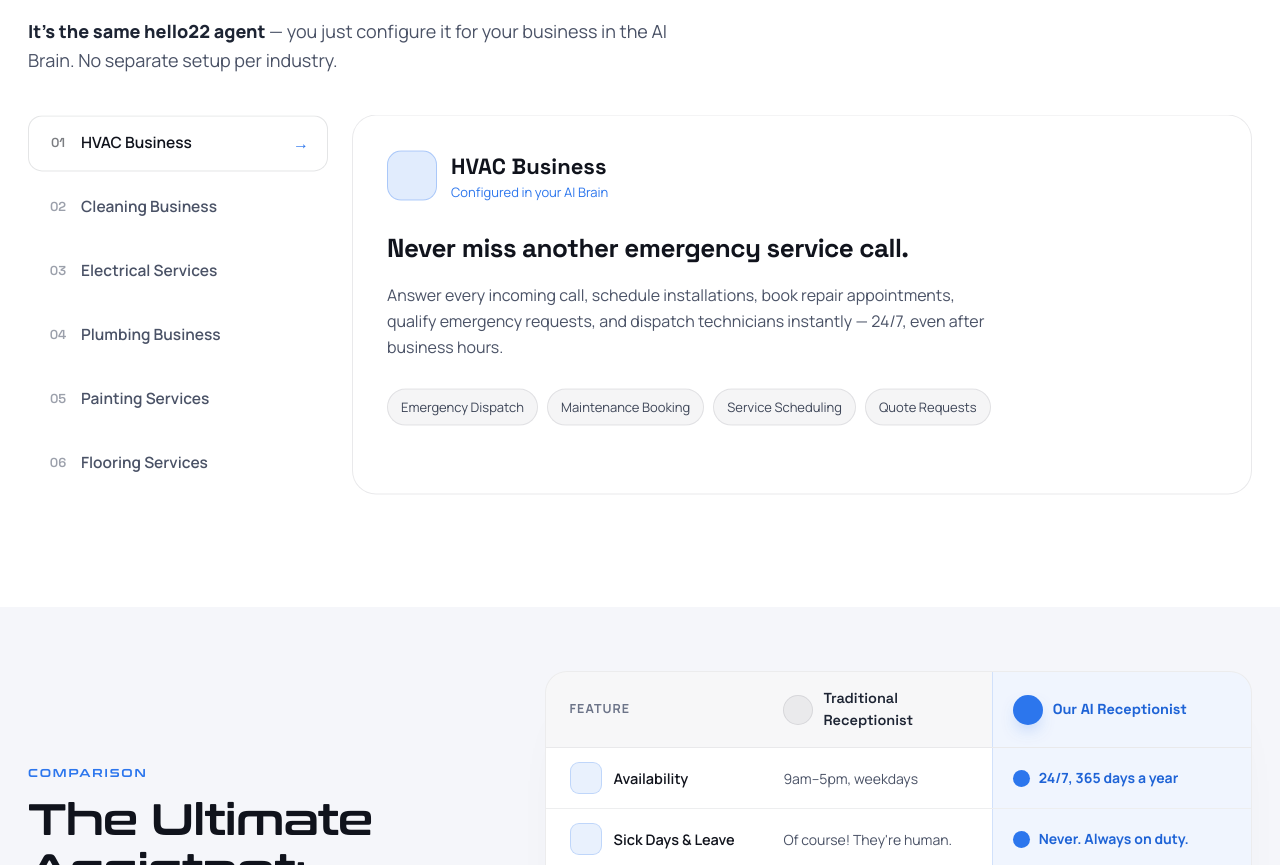
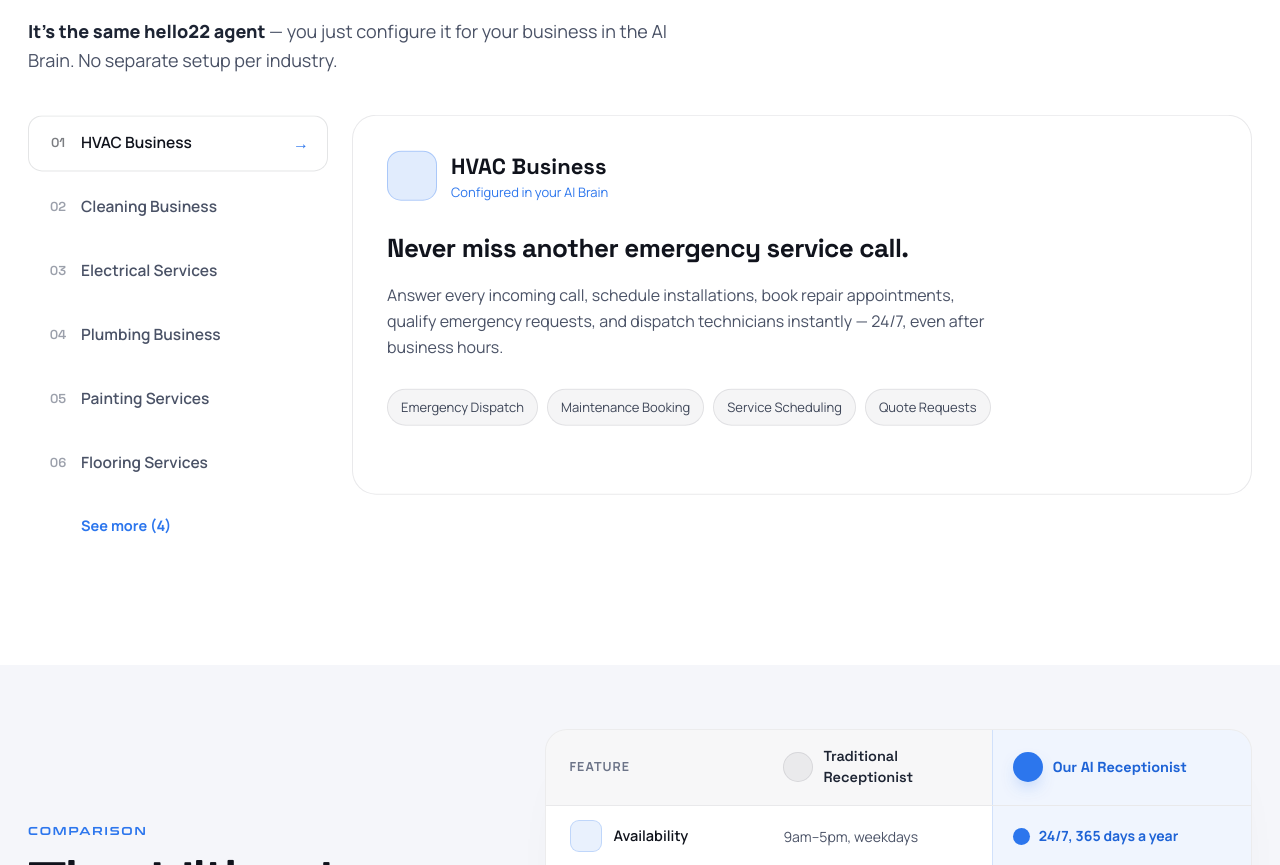
Before and after one commit to hello22ai/landing-page, a Next.js app: page / in a window 1280 px wide. Shown: the part 5941-6806 px from the top of the page. Built offline with nearby package versions, Linux system fonts and the light colour scheme.

Commit message:
Update Hello22Site.tsx

```diff
--- a/components/site22/Hello22Site.tsx
+++ b/components/site22/Hello22Site.tsx
@@ -118,6 +118,10 @@
   { name: "Plumbing Business", icon: "fa-faucet-drip", kpi: "3m 47s avg call duration", title: "Turn plumbing emergencies into booked jobs automatically.", body: "Answer urgent plumbing enquiries, schedule repairs, prioritize emergency leaks, collect customer details, and dispatch technicians immediately.", stats: [{ v: "3m 47s", l: "Avg call" }, { v: "95%", l: "Jobs scheduled" }, { v: "4.9/5", l: "Customer rating" }], tags: ["Emergency Plumbing", "Leak Detection", "Appointment Booking", "Technician Dispatch"] },
   { name: "Painting Services", icon: "fa-paint-roller", kpi: "3m 05s avg call duration", title: "Convert more quote requests into paying customers.", body: "Qualify painting enquiries, collect project details, schedule site inspections, send estimates, and book consultations automatically with every incoming call.", stats: [{ v: "3m 05s", l: "Avg call" }, { v: "88%", l: "Quotes booked" }, { v: "4.8/5", l: "Client satisfaction" }], tags: ["Quote Requests", "Site Visits", "Residential Painting", "Commercial Projects"] },
   { name: "Flooring Services", icon: "fa-ruler-combined", kpi: "3m 34s avg call duration", title: "Capture every flooring enquiry before your competitors do.", body: "Book flooring consultations, collect room measurements, answer product questions, schedule on-site estimates, and follow up automatically with potential customers.", stats: [{ v: "3m 34s", l: "Avg call" }, { v: "90%", l: "Consultations booked" }, { v: "4.9/5", l: "Customer satisfaction" }], tags: ["Floor Estimates", "Installation Booking", "Product Enquiries", "Site Measurement"] },
+  { name: "Carpenter", icon: "fa-hammer", kpi: "3m 18s avg call duration", title: "Book more carpentry projects without missing a call.", body: "Capture every enquiry, schedule on-site consultations, answer service questions, collect project details, and qualify leads before they reach your team.", stats: [{ v: "3m 18s", l: "Avg call" }, { v: "90%", l: "Leads captured" }, { v: "4.8/5", l: "Customer satisfaction" }], tags: ["Custom Furniture", "Site Visits", "Quote Requests", "Lead Qualification"] },
+  { name: "Handyman", icon: "fa-screwdriver-wrench", kpi: "2m 49s avg call duration", title: "Handle every repair request, even after hours.", body: "Answer customer enquiries, book repair appointments, prioritize urgent jobs, collect job details, and route requests to the right technician automatically.", stats: [{ v: "2m 49s", l: "Avg call" }, { v: "92%", l: "Jobs booked" }, { v: "4.8/5", l: "Customer rating" }], tags: ["Repair Booking", "Job Scheduling", "Emergency Repairs", "Customer Support"] },
+  { name: "Fencing Contractors", icon: "fa-road-barrier", kpi: "3m 22s avg call duration", title: "Convert fencing enquiries into booked site inspections.", body: "Schedule consultations, capture property details, answer common questions, qualify fencing projects, and book on-site measurements without missing a lead.", stats: [{ v: "3m 22s", l: "Avg call" }, { v: "89%", l: "Inspections booked" }, { v: "4.9/5", l: "Customer satisfaction" }], tags: ["Site Inspections", "Quote Requests", "Property Measurements", "Project Scheduling"] },
+  { name: "Pool Cleaners", icon: "fa-water-ladder", kpi: "2m 41s avg call duration", title: "Keep your schedule full with automated booking.", body: "Book recurring pool cleaning services, answer maintenance enquiries, schedule emergency visits, and send appointment confirmations automatically.", stats: [{ v: "2m 41s", l: "Avg call" }, { v: "94%", l: "Bookings confirmed" }, { v: "4.8/5", l: "Customer rating" }], tags: ["Recurring Services", "Maintenance Booking", "Emergency Cleaning", "Appointment Confirmation"] },
 ];
 
 type Line = { role: "caller" | "agent"; name: string; text: string };
@@ -485,6 +489,7 @@
   const [greet, setGreet] = useState(0);
   const [voice, setVoice] = useState(0);
   const [useCase, setUseCase] = useState(0);
+  const [ucExpanded, setUcExpanded] = useState(false);
   const [demoPlaying, setDemoPlaying] = useState(false);
   const [demoStarted, setDemoStarted] = useState(false);
   const [demoStep, setDemoStep] = useState(0);
@@ -1089,16 +1094,20 @@
         <div className="uc-grid" style={{ display: "grid", gridTemplateColumns: "300px 1fr", gap: 24, marginTop: 40, alignItems: "start" }}>
           <div ref={ucListRef} style={{ willChange: "transform" }}>
           <div data-rv="left" className="ind-list" style={{ display: "flex", flexDirection: "column", gap: 8 }}>
-            {USECASES.map((t, i) => {
+            {(ucExpanded ? USECASES : USECASES.slice(0, 6)).map((t, i) => {
               const active = i === useCase;
               return (
                 <button key={t.name} className="ind-btn" data-active={active} onClick={() => setUseCase(i)} style={{ display: "flex", alignItems: "center", gap: 12, width: "100%", cursor: "pointer", transition: "all .22s ease", padding: "15px 18px", borderRadius: 14, fontFamily: "inherit", background: active ? "var(--s2)" : "transparent", border: active ? "1px solid var(--w13)" : "1px solid transparent", color: active ? "var(--tx)" : "var(--mut)" }}>
-                  <span className="ind-num" style={{ fontFamily: SUB, fontSize: 13, fontWeight: 600, opacity: .55, width: 22 }}>{"0" + (i + 1)}</span>
+                  <span className="ind-num" style={{ fontFamily: SUB, fontSize: 13, fontWeight: 600, opacity: .55, width: 22 }}>{(i + 1).toString().padStart(2, "0")}</span>
                   <span style={{ fontSize: 15.5, fontWeight: 600, flex: 1, textAlign: "left" }}>{t.name}</span>
                   <span className="ind-arrow" style={{ opacity: active ? 1 : 0, color: "var(--lime)", transition: "opacity .2s" }}>→</span>
                 </button>
               );
             })}
+            <button className="ind-btn" onClick={() => { if (ucExpanded && useCase > 5) setUseCase(0); setUcExpanded(!ucExpanded); }} style={{ display: "flex", alignItems: "center", gap: 12, width: "100%", cursor: "pointer", transition: "all .22s ease", padding: "15px 18px", borderRadius: 14, fontFamily: "inherit", background: "transparent", border: "1px solid transparent", color: "var(--lime)" }}>
+              <span style={{ width: 22, display: "inline-flex", justifyContent: "center" }}><i className={`fa-solid ${ucExpanded ? "fa-chevron-up" : "fa-chevron-down"}`} style={{ fontSize: 12 }} /></span>
+              <span style={{ fontSize: 14.5, fontWeight: 700, flex: 1, textAlign: "left" }}>{ucExpanded ? "See less" : `See more (${USECASES.length - 6})`}</span>
+            </button>
           </div>
           </div>
           <div ref={ucCardRef} style={{ willChange: "transform" }}>
```
